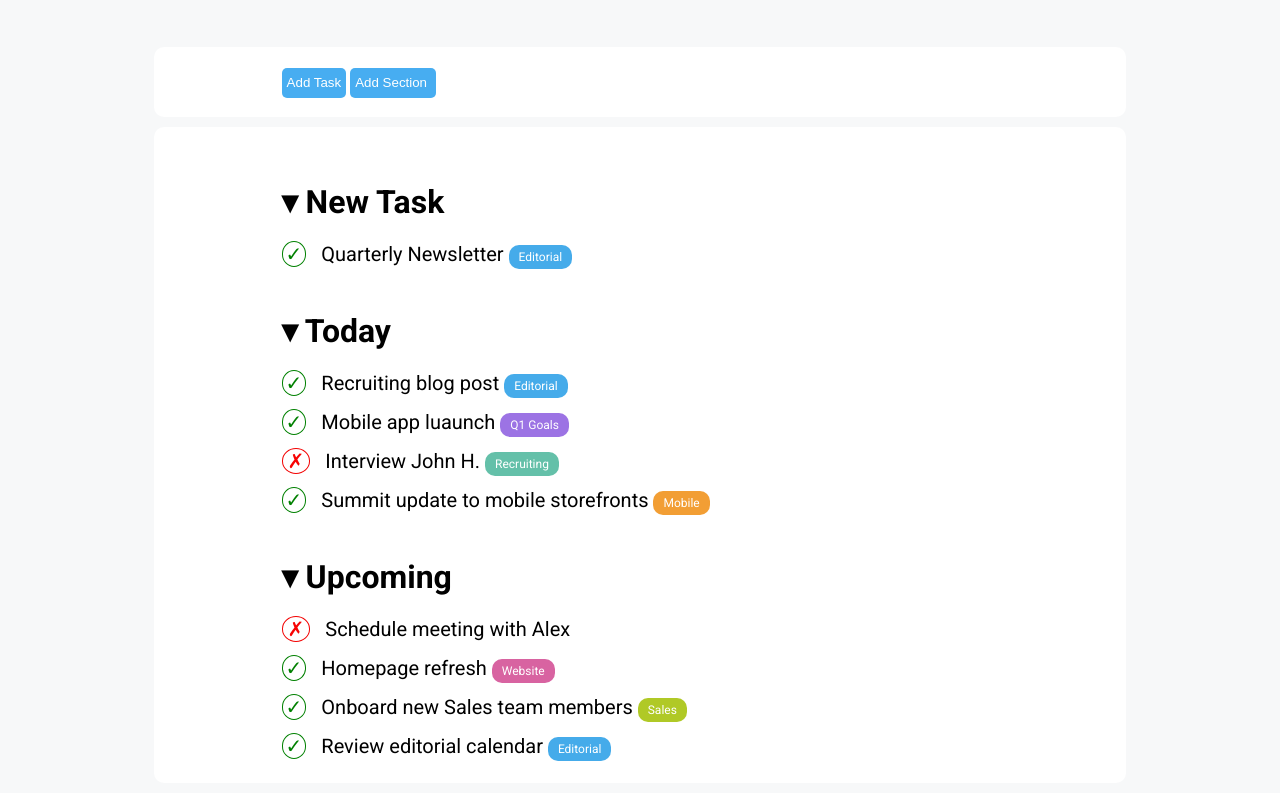
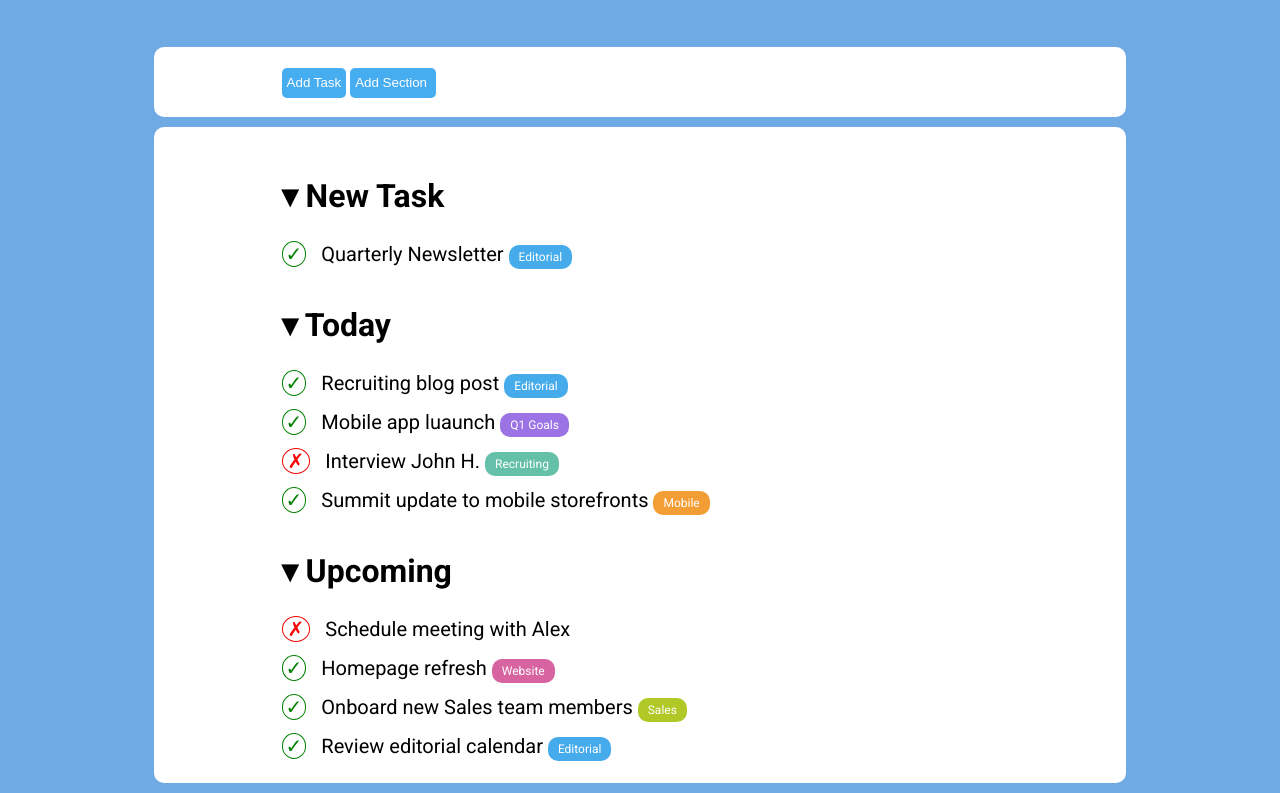
Before and after one commit to Adriatik-Berdufi/html-css-toboolist, a plain HTML site: page index.html in a window 1280 px wide. Shown: the part 93-886 px from the top of the page. Drawn offline with Linux system fonts and the light colour scheme.

Commit message:
modificato class task

```diff
--- a/css/style.css
+++ b/css/style.css
@@ -5,7 +5,7 @@
   box-sizing: border-box;
 }
 body {
-  background-color: #f7f8f9;
+  background-color: #6faae4;
   font-family: "Roboto", sans-serif;
 }
 
@@ -67,7 +67,6 @@ li {
 .task {
   height: 50px;
   margin-top: 40px;
-  line-height: 50px;
   font-size: 32px;
   font-weight: bolder;
 }
```
